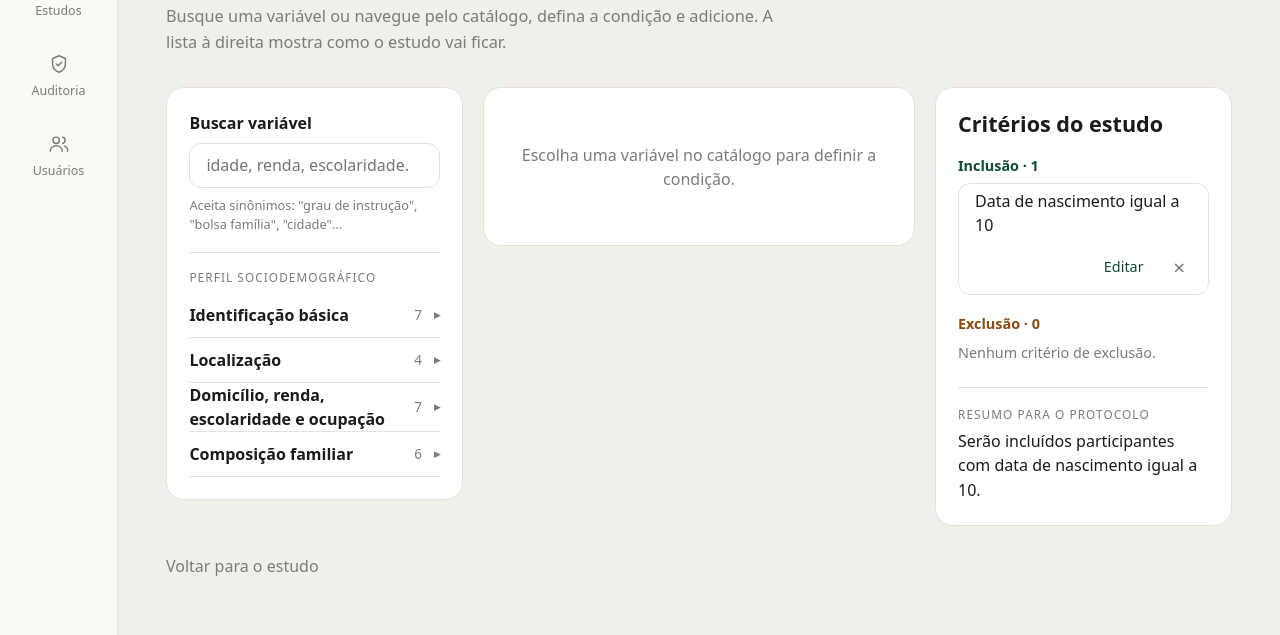
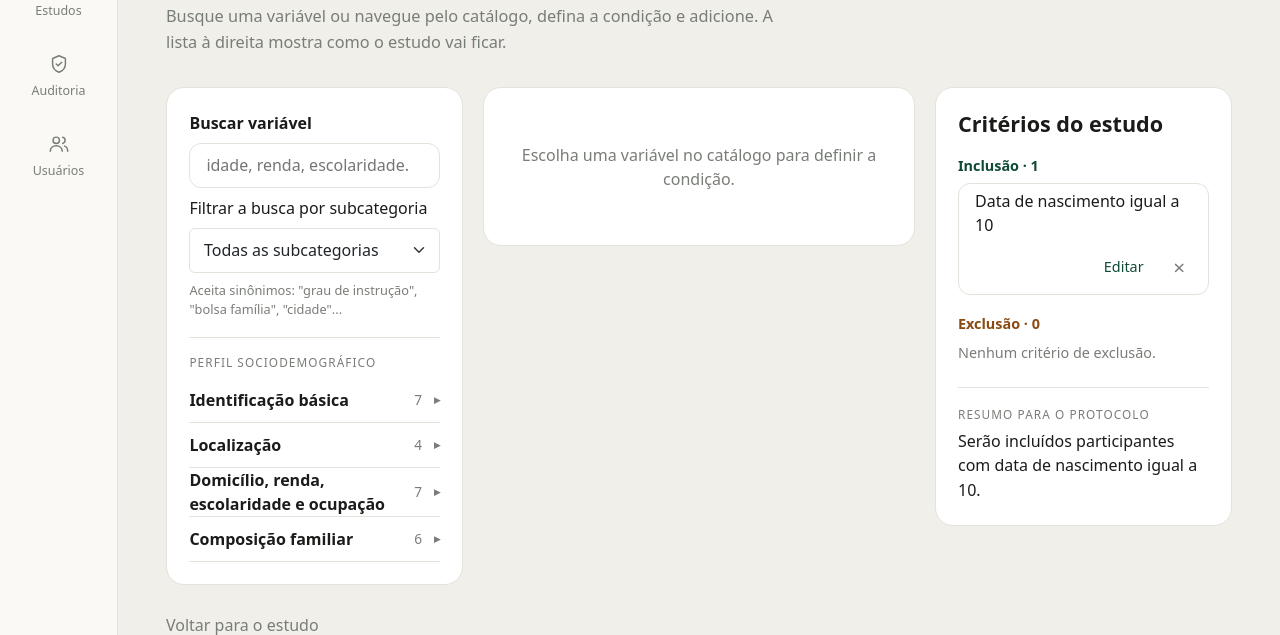
Before and after one commit to BrunoAssis-source/PFC, a Django app: page /estudos/1/criterios/ in a window 1280 px wide. Shown: the part 211-846 px from the top of the page. Run offline with Django 5.2, Linux system fonts and the light colour scheme; a user stored in the database is signed in; data comes from the database, SQL or seed files in the repository; tables that the repository leaves empty hold one stand-in row (values such as "Sample post"); parts of the project's set-up code (start-up, migrations or seed data) failed here and were passed over.

Commit message:
exige o aceite dos termos no cadastro, oferece todos os operadores numericos e filtra a busca por subcategoria

```diff
--- a/autenticacao/forms.py
+++ b/autenticacao/forms.py
@@ -68,12 +68,19 @@ class LoginForm(EstiloBootstrapMixin, AuthenticationForm):
 
 
 class CadastroForm(AjudaSenhaMixin, EstiloBootstrapMixin, UserCreationForm):
+    # RN02: sem o aceite dos termos de uso e da política de privacidade a conta não é criada.
+    aceite = forms.BooleanField(
+        label="Li e aceito os termos de uso e a política de privacidade",
+        error_messages={"required": "Aceite os termos de uso e a política de privacidade para criar a conta."},
+    )
+
     class Meta:
         model = Usuario
         fields = ("nome_completo", "email", "perfil", "password1", "password2")
 
     def __init__(self, *args, **kwargs):
         super().__init__(*args, **kwargs)
+        self.fields["aceite"].widget.attrs["class"] = "form-check-input"
         # Começa vazio para a escolha do perfil ser deliberada.
         self.fields["perfil"].choices = [("", "Selecione seu perfil")] + list(Usuario.Perfil.choices)
         self.fields["perfil"].initial = ""
--- a/estudos/forms.py
+++ b/estudos/forms.py
@@ -17,6 +17,9 @@ OPERADORES_DA_TELA = {
         (Operador.MAIOR_IGUAL, "pelo menos"),
         (Operador.MENOR_IGUAL, "no máximo"),
         (Operador.IGUAL, "exatamente"),
+        (Operador.DIFERENTE, "diferente de"),
+        (Operador.MAIOR, "acima de"),
+        (Operador.MENOR, "abaixo de"),
     ),
     Variavel.Tipo.ORDINAL: (
         (Operador.MAIOR_IGUAL, "a partir de"),
--- a/estudos/teste_criterio.py
+++ b/estudos/teste_criterio.py
@@ -272,7 +272,7 @@ def test_formulario_booleano_sem_resposta_pede_sim_ou_nao():
 
 
 def test_formulario_nao_oferece_operador_fora_da_tela():
-    form = formulario("idade_anos", {"tipo_regra": "inclusao", "operador": "diferente", "valor_numero": "18"})
+    form = formulario("idade_anos", {"tipo_regra": "inclusao", "operador": "antes", "valor_numero": "18"})
 
     assert not form.is_valid()
     assert "operador" in form.errors
--- a/estudos/views.py
+++ b/estudos/views.py
@@ -125,9 +125,13 @@ def criterios(request, id):
 def buscar_variaveis(request, id):
     estudo = estudo_do_pesquisador(request, id)
     termo = request.GET.get("q", "").strip()
+    variaveis = buscar_criterios(termo).select_related("subcategoria__categoria")
+    if request.GET.get("sub", "").isdigit():
+        variaveis = variaveis.filter(subcategoria_id=int(request.GET["sub"]))
+    variaveis = variaveis[:60]
     contexto = {
         "estudo": estudo, "termo": termo, "usadas_ids": set(estudo.criterios.values_list("variavel_id", flat=True)),
-        "variaveis": buscar_criterios(termo).select_related("subcategoria__categoria")[:30],
+        "variaveis": variaveis,
     }
     return render(request, "estudos/_resultados.html", contexto)
 
--- a/static/js/criterios.js
+++ b/static/js/criterios.js
@@ -5,6 +5,7 @@
     }
 
     var busca = document.getElementById("busca-variavel");
+    var filtroSubcategoria = document.getElementById("filtro-subcategoria");
     var arvore = document.getElementById("arvore");
     var resultados = document.getElementById("resultados-busca");
     var configuracao = document.getElementById("configuracao");
@@ -40,6 +41,9 @@
             return;
         }
         var endereco = tela.dataset.buscaUrl + "?q=" + encodeURIComponent(termo);
+        if (filtroSubcategoria.value) {
+            endereco += "&sub=" + encodeURIComponent(filtroSubcategoria.value);
+        }
         ultimaBusca = endereco;
         pegar(endereco).then(function (html) {
             // Resposta de uma busca anterior que chegou atrasada.
@@ -52,6 +56,8 @@
             arvore.hidden = true;
         });
     }
+
+    filtroSubcategoria.addEventListener("change", buscar);
 
     busca.addEventListener("input", function () {
         clearTimeout(esperaBusca);
--- a/templates/estudos/criterios.html
+++ b/templates/estudos/criterios.html
@@ -23,6 +23,13 @@
         <input type="search" id="busca-variavel" class="criterios-busca" autocomplete="off"
                placeholder="idade, renda, escolaridade..." aria-controls="resultados-busca"
                {% if somente_leitura %}disabled{% endif %}>
+        <label class="form-label mt-2" for="filtro-subcategoria">Filtrar a busca por subcategoria</label>
+        <select id="filtro-subcategoria" class="form-select" {% if somente_leitura %}disabled{% endif %}>
+            <option value="">Todas as subcategorias</option>
+            {% for dominio in arvore %}{% for grupo in dominio.grupos %}
+                <option value="{{ grupo.subcategoria.id }}">{{ grupo.subcategoria.nome }}</option>
+            {% endfor %}{% endfor %}
+        </select>
         <p class="criterios-ajuda">Aceita sinônimos: "grau de instrução", "bolsa família", "cidade"...</p>
 
         <div id="resultados-busca" class="arvore" aria-live="polite" hidden></div>
```
Also changed, not shown: templates/autenticacao/cadastro.html (+8 -1 lines).
